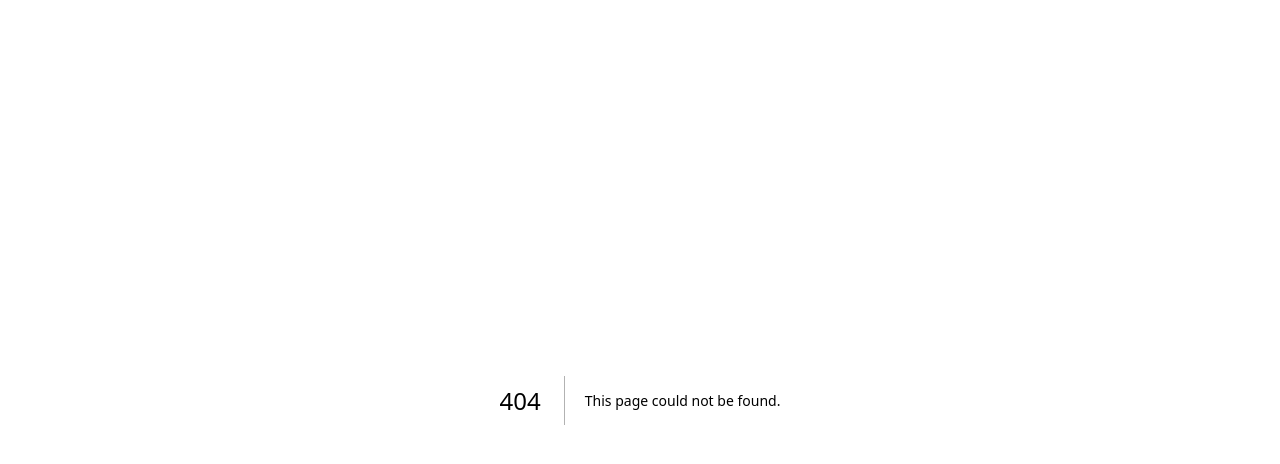
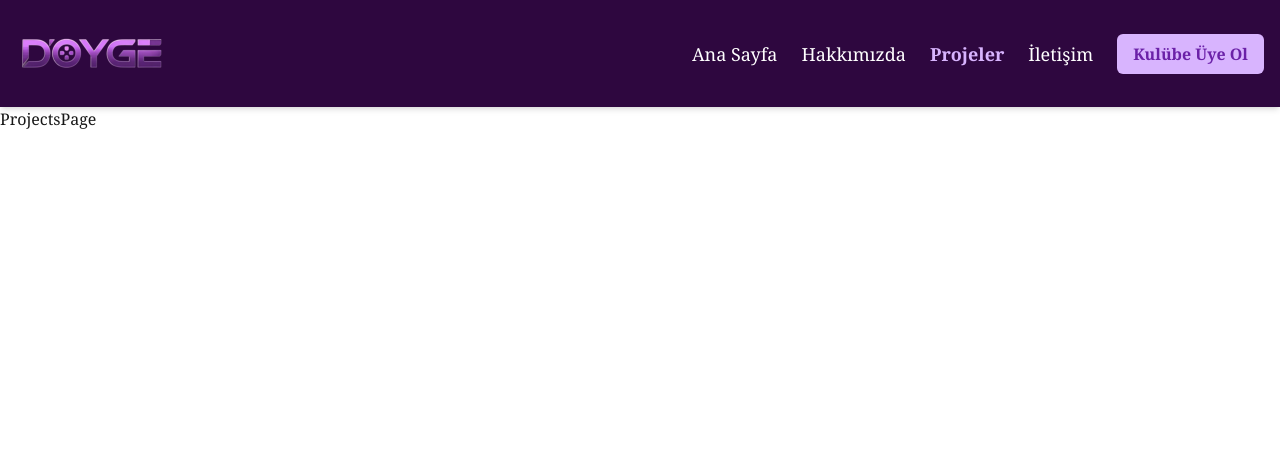
Before and after one commit to berkaydenizyilmaz/doyge-club-website, a Next.js app: page /projeler in a window 1280 px wide. Before the commit this address had no page. Shown: the top 464 px of the page. Built offline with nearby package versions, Linux system fonts and the light colour scheme.

Commit message:
Header eklendi.

```diff
--- /dev/null
+++ b/app/(routes)/hakkimizda/page.tsx
@@ -0,0 +1,7 @@
+import React from "react";
+
+const AboutPage = () => {
+  return <div>AboutPage</div>;
+};
+
+export default AboutPage;
--- /dev/null
+++ b/app/(routes)/iletisim/page.tsx
@@ -0,0 +1,7 @@
+import React from "react";
+
+const ContactPage = () => {
+  return <div>ContactPage</div>;
+};
+
+export default ContactPage;
--- /dev/null
+++ b/app/(routes)/kulube-uye-ol/page.tsx
@@ -0,0 +1,7 @@
+import React from "react";
+
+const ClubJoinPage = () => {
+  return <div>ClubJoinPage</div>;
+};
+
+export default ClubJoinPage;
--- /dev/null
+++ b/app/(routes)/projeler/page.tsx
@@ -0,0 +1,7 @@
+import React from "react";
+
+const ProjectsPage = () => {
+  return <div>ProjectsPage</div>;
+};
+
+export default ProjectsPage;
--- a/app/globals.css
+++ b/app/globals.css
@@ -17,7 +17,7 @@
 body {
   color: var(--foreground);
   background: var(--background);
-  font-family: Arial, Helvetica, sans-serif;
+  font-family: Cambria, Cochin, Georgia, Times, "Times New Roman", serif;
 }
 
 @layer utilities {
--- a/app/layout.tsx
+++ b/app/layout.tsx
@@ -1,6 +1,7 @@
 import type { Metadata } from "next";
 import localFont from "next/font/local";
 import "./globals.css";
+import Header from "@/components/Header";
 
 const geistSans = localFont({
   src: "./fonts/GeistVF.woff",
@@ -28,6 +29,7 @@ export default function RootLayout({
       <body
         className={`${geistSans.variable} ${geistMono.variable} antialiased`}
       >
+        <Header />
         {children}
       </body>
     </html>
--- a/app/page.tsx
+++ b/app/page.tsx
@@ -1,101 +1,3 @@
-import Image from "next/image";
-
 export default function Home() {
-  return (
-    <div className="grid grid-rows-[20px_1fr_20px] items-center justify-items-center min-h-screen p-8 pb-20 gap-16 sm:p-20 font-[family-name:var(--font-geist-sans)]">
-      <main className="flex flex-col gap-8 row-start-2 items-center sm:items-start">
-        <Image
-          className="dark:invert"
-          src="https://nextjs.org/icons/next.svg"
-          alt="Next.js logo"
-          width={180}
-          height={38}
-          priority
-        />
-        <ol className="list-inside list-decimal text-sm text-center sm:text-left font-[family-name:var(--font-geist-mono)]">
-          <li className="mb-2">
-            Get started by editing{" "}
-            <code className="bg-black/[.05] dark:bg-white/[.06] px-1 py-0.5 rounded font-semibold">
-              app/page.tsx
-            </code>
-            .
-          </li>
-          <li>Save and see your changes instantly.</li>
-        </ol>
-
-        <div className="flex gap-4 items-center flex-col sm:flex-row">
-          <a
-            className="rounded-full border border-solid border-transparent transition-colors flex items-center justify-center bg-foreground text-background gap-2 hover:bg-[#383838] dark:hover:bg-[#ccc] text-sm sm:text-base h-10 sm:h-12 px-4 sm:px-5"
-            href="https://vercel.com/new?utm_source=create-next-app&utm_medium=appdir-template-tw&utm_campaign=create-next-app"
-            target="_blank"
-            rel="noopener noreferrer"
-          >
-            <Image
-              className="dark:invert"
-              src="https://nextjs.org/icons/vercel.svg"
-              alt="Vercel logomark"
-              width={20}
-              height={20}
-            />
-            Deploy now
-          </a>
-          <a
-            className="rounded-full border border-solid border-black/[.08] dark:border-white/[.145] transition-colors flex items-center justify-center hover:bg-[#f2f2f2] dark:hover:bg-[#1a1a1a] hover:border-transparent text-sm sm:text-base h-10 sm:h-12 px-4 sm:px-5 sm:min-w-44"
-            href="https://nextjs.org/docs?utm_source=create-next-app&utm_medium=appdir-template-tw&utm_campaign=create-next-app"
-            target="_blank"
-            rel="noopener noreferrer"
-          >
-            Read our docs
-          </a>
-        </div>
-      </main>
-      <footer className="row-start-3 flex gap-6 flex-wrap items-center justify-center">
-        <a
-          className="flex items-center gap-2 hover:underline hover:underline-offset-4"
-          href="https://nextjs.org/learn?utm_source=create-next-app&utm_medium=appdir-template-tw&utm_campaign=create-next-app"
-          target="_blank"
-          rel="noopener noreferrer"
-        >
-          <Image
-            aria-hidden
-            src="https://nextjs.org/icons/file.svg"
-            alt="File icon"
-            width={16}
-            height={16}
-          />
-          Learn
-        </a>
-        <a
-          className="flex items-center gap-2 hover:underline hover:underline-offset-4"
-          href="https://vercel.com/templates?framework=next.js&utm_source=create-next-app&utm_medium=appdir-template-tw&utm_campaign=create-next-app"
-          target="_blank"
-          rel="noopener noreferrer"
-        >
-          <Image
-            aria-hidden
-            src="https://nextjs.org/icons/window.svg"
-            alt="Window icon"
-            width={16}
-            height={16}
-          />
-          Examples
-        </a>
-        <a
-          className="flex items-center gap-2 hover:underline hover:underline-offset-4"
-          href="https://nextjs.org?utm_source=create-next-app&utm_medium=appdir-template-tw&utm_campaign=create-next-app"
-          target="_blank"
-          rel="noopener noreferrer"
-        >
-          <Image
-            aria-hidden
-            src="https://nextjs.org/icons/globe.svg"
-            alt="Globe icon"
-            width={16}
-            height={16}
-          />
-          Go to nextjs.org →
-        </a>
-      </footer>
-    </div>
-  );
+  return <div>Home</div>;
 }
--- /dev/null
+++ b/components/Header.tsx
@@ -0,0 +1,75 @@
+"use client";
+
+import Image from "next/image";
+import Link from "next/link";
+import { usePathname } from "next/navigation";
+
+const Header = () => {
+  const pathname = usePathname(); // Kullanıcının mevcut sayfasını al
+
+  return (
+    <header className="bg-primary-dark p-4 shadow-md">
+      {/* Logo */}
+      <div className="container mx-auto flex flex-col md:flex-row justify-between items-center">
+        <Image
+          src="/logo.png"
+          width={150}
+          height={150}
+          alt="Logo"
+          className="mb-4 md:mb-0"
+        />
+        {/* Sayfa menüsü */}
+        <nav className="flex flex-col md:flex-row items-center space-y-2 md:space-y-0 md:space-x-6">
+          <Link
+            href="/"
+            className={`text-lg hover:underline transition duration-300 ${
+              pathname === "/" ? "text-purple-300 font-semibold" : "text-white"
+            }`}
+          >
+            Ana Sayfa
+          </Link>
+          <Link
+            href="/hakkimizda"
+            className={`text-lg hover:underline transition duration-300 ${
+              pathname === "/hakkimizda"
+                ? "text-purple-300 font-semibold"
+                : "text-white"
+            }`}
+          >
+            Hakkımızda
+          </Link>
+          <Link
+            href="/projeler"
+            className={`text-lg hover:underline transition duration-300 ${
+              pathname.startsWith("/projeler")
+                ? "text-purple-300 font-semibold"
+                : "text-white"
+            }`}
+          >
+            Projeler
+          </Link>
+          <Link
+            href="/iletisim"
+            className={`text-lg hover:underline transition duration-300 ${
+              pathname === "/iletisim"
+                ? "text-purple-300 font-semibold"
+                : "text-white"
+            }`}
+          >
+            İletişim
+          </Link>
+          <Link
+            href="/kulube-uye-ol"
+            className={`bg-purple-300 text-purple-800 font-semibold px-4 py-2 rounded-md hover:bg-purple-200 transition duration-300 ${
+              pathname === "/kulube-uye-ol" ? "text-purple-800" : ""
+            }`}
+          >
+            Kulübe Üye Ol
+          </Link>
+        </nav>
+      </div>
+    </header>
+  );
+};
+
+export default Header;
--- a/tailwind.config.ts
+++ b/tailwind.config.ts
@@ -12,9 +12,10 @@ const config: Config = {
         background: "#f3f4f6", // Arka plan rengi (gerekirse değiştirebilirsin)
         foreground: "#1f2937", // Metin rengi (gerekirse değiştirebilirsin)
         primary: {
-          light: "#b3a2e0", // Açık mor
-          DEFAULT: "#8a6cd0", // Mor
-          dark: "#5b47a2", // Koyu mor
+          light2: "EBD3F8", // Açık mor
+          light: "#AD49E1", // Açık mor
+          DEFAULT: "#7A1CAC", // Mor
+          dark: "#2E073F", // Koyu mor
         },
       },
     },
```
Also changed, not shown: public/logo.png (added).
